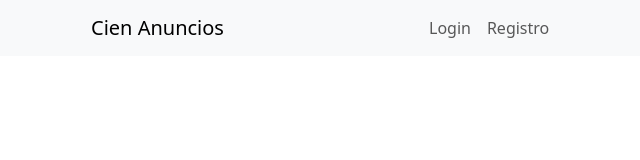
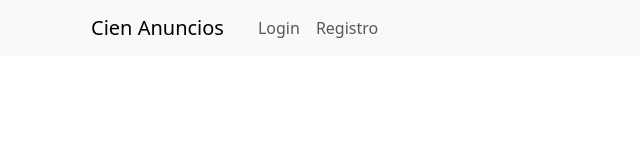
Before and after one commit to EnriqueAS22/preacticaFrontendWithJS, a plain HTML site: page index.html in a window 1280 px wide. Shown: the whole page, without its empty margins (229-869 px from the left). Drawn offline with nearby package versions, Linux system fonts and the light colour scheme; no server answers.

Commit message:
add more css

```diff
--- a/show-ad/card.css
+++ b/show-ad/card.css
@@ -22,7 +22,6 @@
     max-width: 50%;
     width: 100%;
     margin: 0 auto;
-    display: grid;
-    grid-template-columns: 1fr 1fr;
-    gap: 20px;
+    display: flex;
+    gap: 10px;
 }
```
